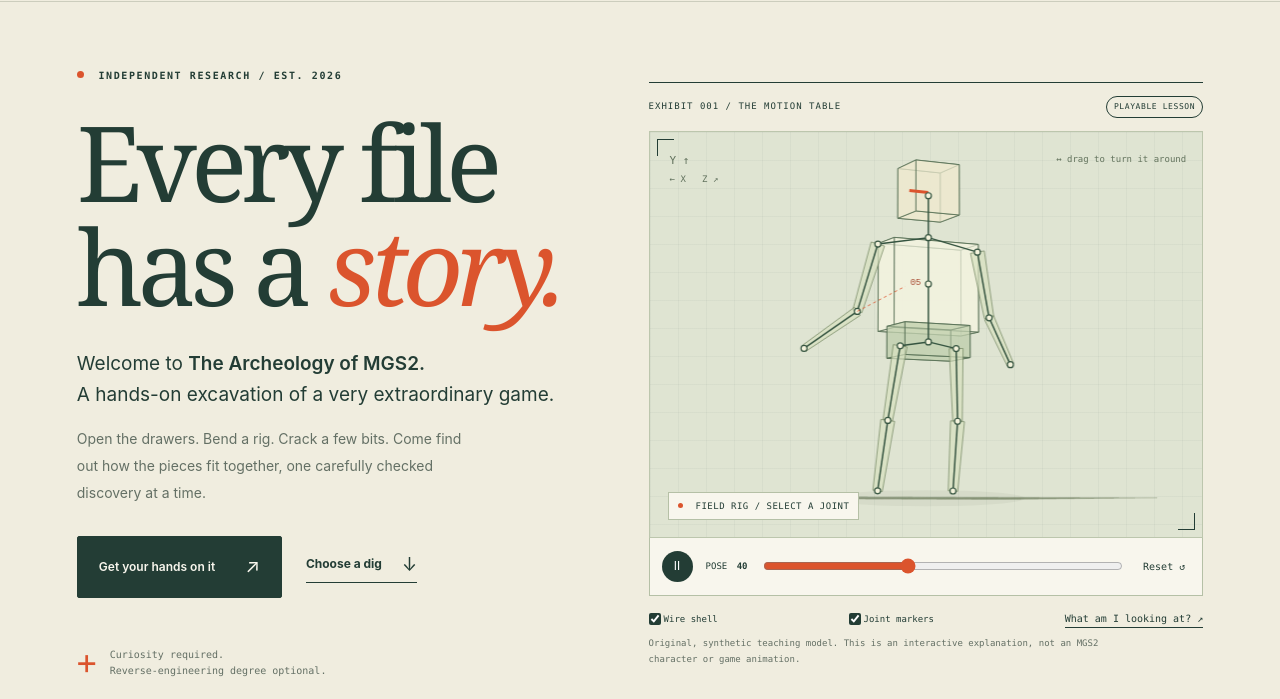
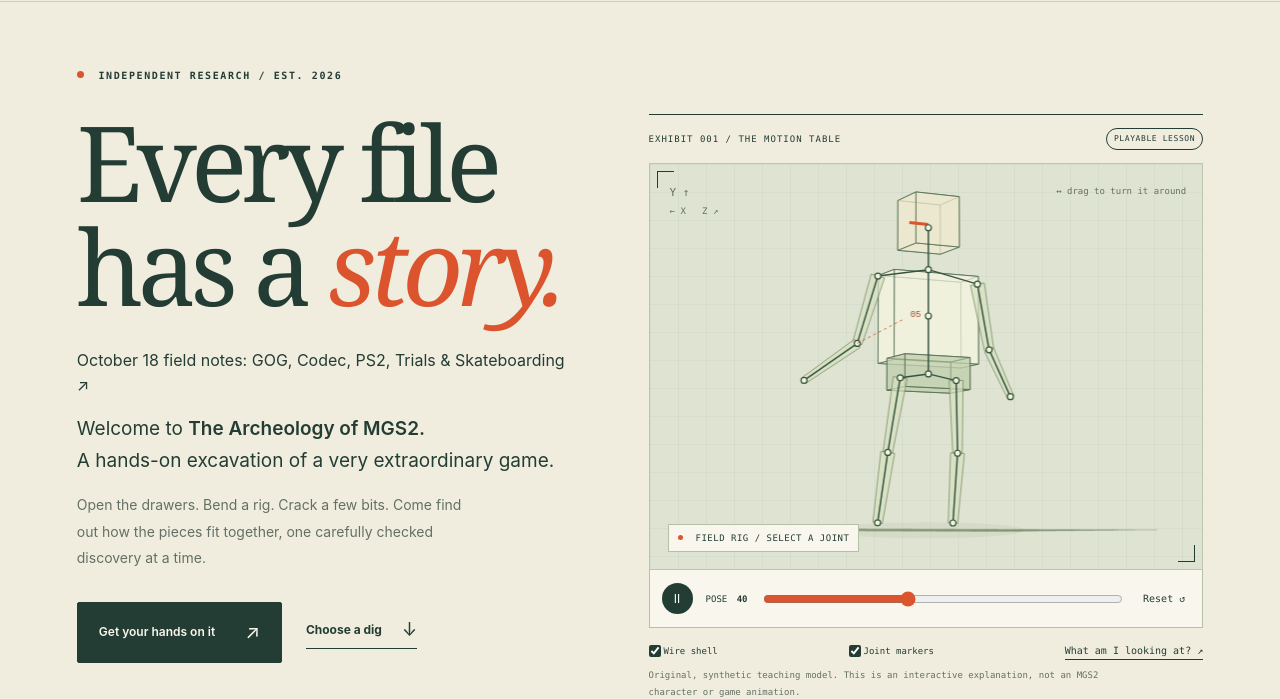
Before and after one commit to VinceGuyMan/the-archeology-of-mgs2, a plain HTML site: page index.html in a window 1280 px wide. Shown: the part 98-797 px from the top of the page. Drawn offline with Linux system fonts and the light colour scheme.

Commit message:
Publish October 18 research findings across GOG, PS2, trials and skate

```diff
--- a/index.html
+++ b/index.html
@@ -25,6 +25,7 @@
       <div class="hero-copy">
         <p class="eyebrow"><span class="live-dot"></span> INDEPENDENT RESEARCH / EST. 2026</p>
         <h1>Every file<br>has a <em>story.</em></h1>
+        <p><a href="PROGRESS_2026-10-18.md">October 18 field notes: GOG, Codec, PS2, Trials &amp; Skateboarding ↗</a></p>
         <p class="hero-intro">Welcome to <strong>The Archeology of MGS2.</strong><br>A hands-on excavation of a very extraordinary game.</p>
         <p class="hero-description">Open the drawers. Bend a rig. Crack a few bits. Come find out how the pieces fit together, one carefully checked discovery at a time.</p>
         <div class="hero-actions"><a class="button button-dark" href="#motion-table">Get your hands on it <span aria-hidden="true">↗</span></a><a class="text-link" href="#expeditions">Choose a dig <span aria-hidden="true">↓</span></a></div>
```
Also changed, not shown: 3 other files.
